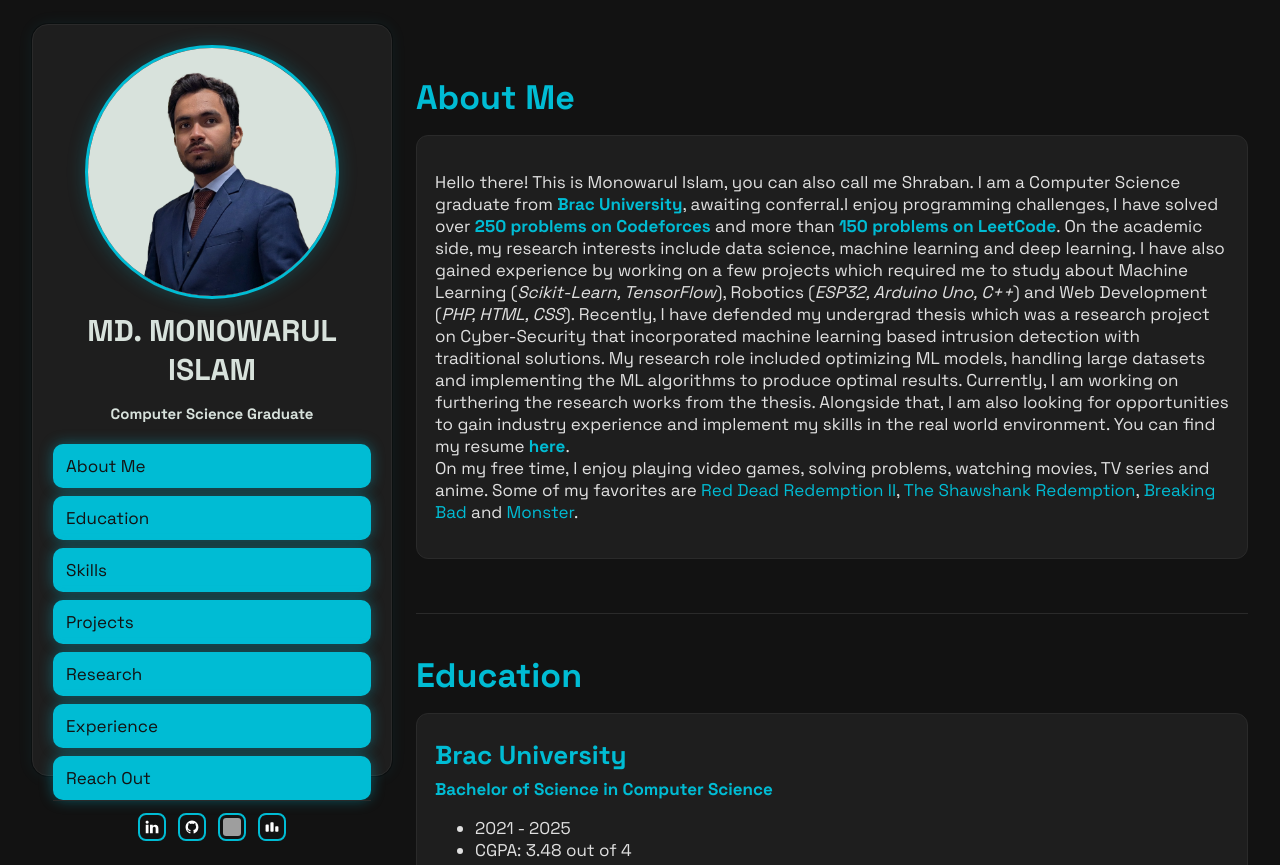
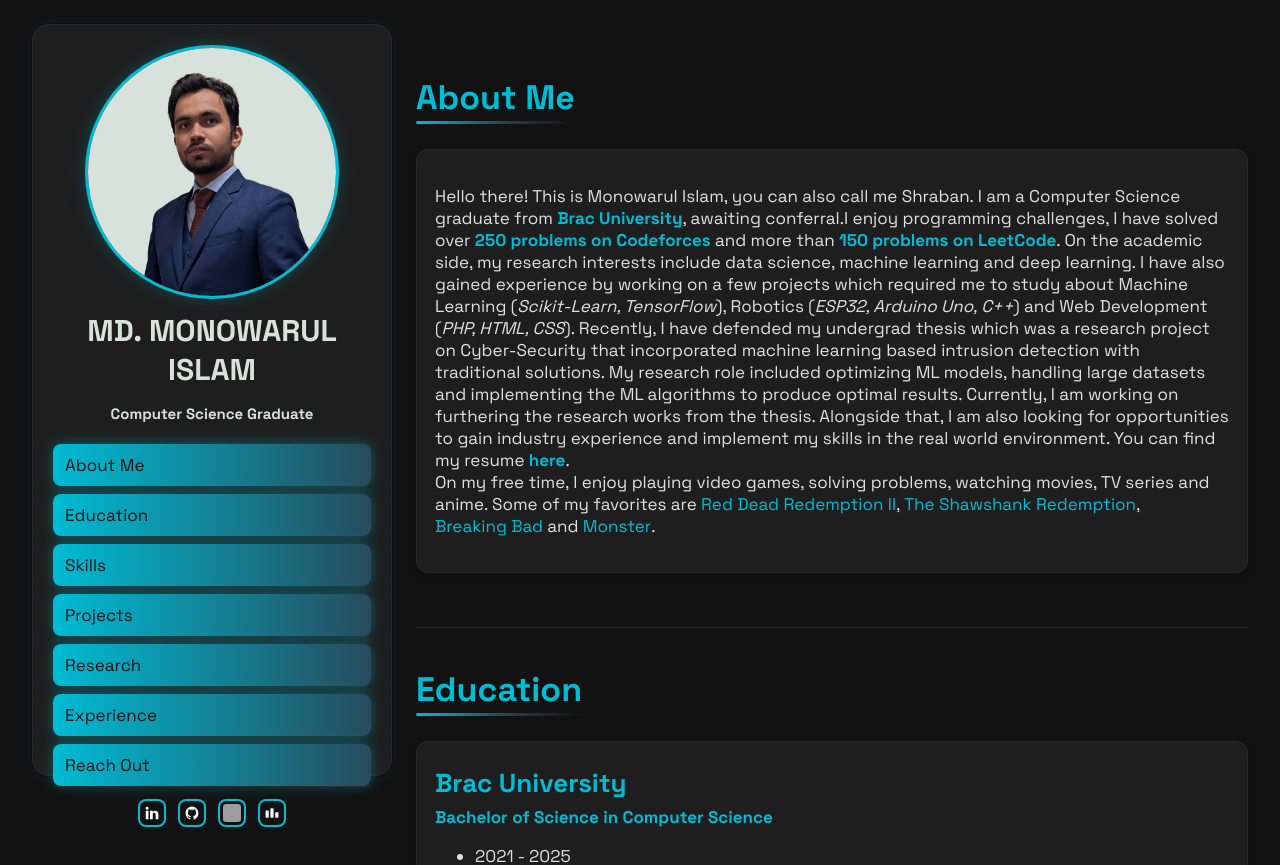
Before and after one commit to mi-shraban/portfolio-nextjs, a Next.js app: page / in a window 1280 px wide. Shown: the top 865 px of the page. Built offline with nearby package versions, Linux system fonts and the light colour scheme; grey boxes are pictures that could not be loaded.

Commit message:
Multiple visual upgrades/updates using gradients (cyan to darkcyan to transparent)

```diff
--- a/app/globals.css
+++ b/app/globals.css
@@ -6,6 +6,7 @@
 	--primary: #00bcd4;
 	--primary-2: #0097a7;
 	--border: #2a2a2a;
+	--darkeraccent: #264B5D
 }
 
 * { box-sizing: border-box; }
@@ -18,10 +19,60 @@
 }
 
 /* Prevent background scrolling when mobile menu is open */
-body.no-scroll { overflow: hidden; }
+body.no-scroll {
+	overflow: hidden;
+}
 
-a { color: var(--primary); text-decoration: none; transition: color .2s ease; }
-a:hover { color: var(--primary-2); }
+a {
+	color: var(--primary);
+	text-decoration: none;
+	transition: color .2s ease;
+}
+
+.as_link {
+	display: inline-block;
+	transition: transform 0.3s ease;
+}
+
+.as_link:hover {
+	transform: translateY(-2px);
+}
+
+.ab_link{
+	font-weight: bold;
+	position: relative;
+	display: inline-block;
+}
+
+.ab_link::after {
+	content: '';
+	position: absolute;
+	bottom: -2px;
+	left: 0;
+	width: 0;
+	height: 2px;
+	background: linear-gradient(90deg, var(--primary), var(--darkeraccent));
+	transition: width 0.4s cubic-bezier(0.4, 0, 0.2, 1);
+}
+
+.ab_link:hover::after {
+	color: var(--primary);
+	width: 100%;
+}
+
+.proj_link {
+	color: var(--primary);
+	font-size: 17px;
+	font-weight: normal;
+	font-style: italic;
+	margin-right: 10px;
+	text-decoration: underline;
+	transition: color 0.2s ease;
+}
+
+.proj_link:hover {
+	font-weight: bold;
+}
 
 /* Layout */
 .shell {
@@ -48,6 +99,10 @@
 	box-shadow: 0 0 0 1px rgba(0,0,0,0.35), 0 0 16px rgba(0,188,212,0.08);
 }
 
+.sidebar h2::after {
+	display: none;
+}
+
 .profile {
 	display: grid;
 	place-items: center;
@@ -68,7 +123,8 @@
 
 .profilePic img {
 	border-radius: 50%;
-	width: 100%; height: auto;
+	width: 100%;
+	height: auto;
 	object-fit: cover;
 	background: #d8e2dc;
 }
@@ -84,10 +140,6 @@
 	font-size: 15px;
 }
 
-.ab_link{
-	font-weight: bold;
-}
-
 .nav {
 	display: grid;
 	gap: 8px;
@@ -95,20 +147,19 @@
 
 .nav a {
 	padding: 10px 12px;
-	border-radius: 10px;
+	border-radius: 8px;
 	color: #d8e2dc;
-	border: 1px solid transparent;
 	transition: background .2s ease, color .2s ease, box-shadow .3s ease, transform .12s ease-in-out;
 }
 
 .nav a:hover {
-	background: var(--primary);
+	background: linear-gradient(90deg, var(--primary), var(--darkeraccent));
 	color: var(--bg);
 	transform: translateY(-1px);
 }
 
 .nav a.active {
-	background: var(--primary);
+	background: linear-gradient(90deg, var(--primary), var(--darkeraccent));
 	color: var(--bg);
 	box-shadow: 0 0 14px rgba(0,188,212,.4);
 }
@@ -135,27 +186,53 @@
 }
 
 /* Mobile hamburger hidden by default (desktop) */
-.hamburger { display: none; }
+.hamburger {
+	display: none;
+}
+
 /* Mobile slide-out nav hidden by default (desktop) */
-.mobileNav { display: none; }
+.mobileNav {
+	display: none;
+}
+
 /* Mobile overlay hidden by default (desktop) */
-.mobileOverlay { display: none; }
+.mobileOverlay {
+	display: none;
+}
 
 /* Main */
-.main { padding: 12px 0; }
+.main {
+	padding: 12px 0;
+}
 
 .section {
 	padding: 40px 0;
 	border-bottom: 1px solid var(--border);
 }
 
-.section:last-child { border-bottom: none; }
+.section:last-child {
+	border-bottom: none;
+}
 
 h2 {
     color: var(--primary);
     font-family: var(--font-display), var(--font-sans), system-ui, -apple-system, Segoe UI, Roboto, Helvetica, Arial, 'Apple Color Emoji', 'Segoe UI Emoji';
     font-size: 34px;
     margin: 0 0 16px;
+	position: relative;
+	display: inline-block;
+}
+
+h2::after {
+	content: '';
+	position: absolute;
+	bottom: -5px;
+	left: 0;
+	width: 100%;
+	height: 3px;
+	background: linear-gradient(90deg, var(--primary), var(--darkeraccent), transparent);
+	border-radius: 2px;
+	animation: expandWidth 0.8s ease-out;
 }
 
 h3 {
@@ -177,6 +254,7 @@
     font-family: var(--font-display), var(--font-sans), system-ui, -apple-system, Segoe UI, Roboto, Helvetica, Arial, 'Apple Color Emoji', 'Segoe UI Emoji';
 }
 
+/* Enhanced card animations */
 .card {
 	background: var(--panel);
 	border-radius: 12px;
@@ -184,15 +262,48 @@
 	padding: 18px;
 	margin: 14px 0;
 	position: relative;
+	transition: all 0.4s cubic-bezier(0.4, 0, 0.2, 1);
+	box-shadow: 0 2px 8px rgba(0,0,0,0.2);
+	overflow: hidden;
 }
 
-/* Glowing border animation */
+/* Shimmer effect on card */
+.card::before {
+	content: '';
+	position: absolute;
+	top: 0;
+	left: -100%;
+	width: 100%;
+	height: 100%;
+	background: linear-gradient(90deg, transparent, rgba(0,188,212,0.15), transparent);
+	transition: left 1s ease;
+	pointer-events: none;
+}
+
+.card:hover::before {
+	left: 100%;
+}
+
+/* Card hover state */
+.card:hover {
+	/*transform: translateY(-6px);*/
+	box-shadow:
+		0 12px 24px rgba(0,188,212,0.25),
+		0 0 20px rgba(0,188,212,0.15),
+		inset 0 1px 0 rgba(255,255,255,0.1);
+	border-color: rgba(0,188,212,0.5);
+}
+
+/* Pulsing glow animation (optional - only activates on hover) */
 @keyframes glowPulse {
-	0% { box-shadow: 0 0 0 rgba(0,188,212,0.0), inset 0 0 0 rgba(0,188,212,0); }
-	50% { box-shadow: 0 0 16px rgba(0,188,212,0.35), inset 0 0 10px rgba(0,188,212,0.15); }
-	100% { box-shadow: 0 0 0 rgba(0,188,212,0.0), inset 0 0 0 rgba(0,188,212,0); }
+	0% { box-shadow: 0 12px 24px rgba(0,188,212,0.25), 0 0 20px rgba(0,188,212,0.15), inset 0 1px 0 rgba(255,255,255,0.1); }
+	50% { box-shadow: 0 12px 24px rgba(0,188,212,0.35), 0 0 30px rgba(0,188,212,0.25), inset 0 1px 0 rgba(255,255,255,0.15); }
+	100% { box-shadow: 0 12px 24px rgba(0,188,212,0.25), 0 0 20px rgba(0,188,212,0.15), inset 0 1px 0 rgba(255,255,255,0.1); }
 }
-.card:hover { animation: glowPulse 1.5s ease-in-out infinite; }
+
+.card:hover {
+	animation: glowPulse 3s ease-in-out infinite;
+}
 
 .btn {
 	display: inline-block;
@@ -326,19 +437,6 @@
 	transition: transform .2s ease, box-shadow .2s ease;
 }
 
-.proj_link {
-	color: var(--primary);
-	font-size: 17px;
-	font-weight: normal;
-	font-style: italic;
-	margin-right: 10px;
-	text-decoration: underline;
-}
-
-.proj_link:hover {
-
-}
-
 .link_icon {
 	font-size: 1em;
 	font-variant-emoji: text;
@@ -387,12 +485,31 @@
 }
 
 @media (orientation: portrait) {
-	.shell { grid-template-columns: 1fr; padding: 16px; }
-	.sidebar { position: static; height: auto; }
-	.grid2 { grid-template-columns: 1fr; }
-	.cfList { grid-template-columns: 1fr; }
-	.project { flex-direction: column; }
-	.projectThumb { width: 100%; }
+	.shell {
+		grid-template-columns: 1fr;
+		padding: 16px;
+	}
+	.sidebar {
+		position: static;
+		height: auto;
+	}
+
+	.sidebar h2::after {
+		display: none;
+	}
+
+	.grid2 {
+		grid-template-columns: 1fr;
+	}
+	.cfList {
+		grid-template-columns: 1fr;
+	}
+	.project {
+		flex-direction: column;
+	}
+	.projectThumb {
+		width: 100%;
+	}
 	/* Mobile hamburger button (top-right) */
 	.hamburger {
 		display: inline-flex;
@@ -469,16 +586,31 @@
 		z-index: 88;
 		pointer-events: none;
 	}
-	.mobileOverlay.show { opacity: 1; pointer-events: auto; }
+	.mobileOverlay.show {
+		opacity: 1;
+		pointer-events: auto;
+	}
 	.link_icon {
 		transform: rotate(0deg);
 	}
 }
 
 /* Reach Out form */
-.formRow { display:flex; gap: 20px; flex-wrap: wrap; }
-.formGroup { flex: 1; min-width: 220px; }
-label { font-weight: 600; color: var(--primary); display:block; margin-bottom: 6px; }
+.formRow {
+	display:flex;
+	gap: 20px;
+	flex-wrap: wrap;
+}
+.formGroup {
+	flex: 1;
+	min-width: 220px;
+}
+label {
+	font-weight: 600;
+	color: var(--primary);
+	display:block;
+	margin-bottom: 6px;
+}
 input[type="text"], input[type="email"], textarea {
 	width: 100%;
 	padding: 12px;
@@ -488,4 +620,7 @@
 	color: var(--text);
 	font-size: 15px;
 }
-input:focus, textarea:focus { outline: none; border-color: var(--primary); }
+input:focus, textarea:focus {
+	outline: none;
+	border-color: var(--primary);
+}
--- a/components/sections/AboutMe.tsx
+++ b/components/sections/AboutMe.tsx
@@ -5,28 +5,42 @@
         <section id="aboutme" className="section">
             <h2>About Me</h2>
                 <div className="card">
-                    <p>Hello there! This is Monowarul Islam, you can also call me Shraban. I am a Computer Science graduate
-                        from <a href="https://bracu.ac.bd" className="ab_link" target="_blank">Brac University</a>, awaiting
-                        conferral.I enjoy programming challenges, I have solved over <a className="ab_link" href="/cfsolves"
-                                                                                        target="_blank">250 problems on Codeforces </a>
-                        and more than <a href="https://leetcode.com/u/xordan77/" className="ab_link" target="_blank">150 problems on LeetCode</a>.
+                    <p>Hello there! This is Monowarul Islam, you can also call me Shraban. I am a Computer Science
+                        graduate
+                        from <a href="https://bracu.ac.bd" className="ab_link" target="_blank">Brac University</a>,
+                        awaiting
+                        conferral.I enjoy programming challenges, I have solved over <a className="ab_link"
+                                                                                        href="/cfsolves"
+                                                                                        target="_blank">250 problems on
+                            Codeforces</a>
+                        <span> </span>and more than <a href="https://leetcode.com/u/xordan77/" className="ab_link"
+                                                       target="_blank">150 problems on LeetCode</a>.
                         On the academic side, my research interests include data science, machine learning and deep
-                        learning. I have also gained experience by working on a few projects which required me to study about Machine
+                        learning. I have also gained experience by working on a few projects which required me to study
+                        about Machine
                         Learning (<i>Scikit-Learn, TensorFlow</i>), Robotics (<i>ESP32, Arduino Uno, C++</i>) and Web
                         Development (<i>PHP, HTML, CSS</i>). Recently, I have defended my undergrad thesis
-                        which was a research project on Cyber-Security that incorporated machine learning based intrusion
-                        detection with traditional solutions. My research role included optimizing ML models, handling large datasets
-                        and implementing the ML algorithms to produce optimal results. Currently, I am working on furthering the
-                        research works from the thesis. Alongside that, I am also looking for opportunities to gain industry
-                        experience and implement my skills in the real world environment. You can find my resume <a className="ab_link"
-                                                                                                                    href={resumePdf} target="_blank">here</a>.
+                        which was a research project on Cyber-Security that incorporated machine learning based
+                        intrusion
+                        detection with traditional solutions. My research role included optimizing ML models, handling
+                        large datasets
+                        and implementing the ML algorithms to produce optimal results. Currently, I am working on
+                        furthering the
+                        research works from the thesis. Alongside that, I am also looking for opportunities to gain
+                        industry
+                        experience and implement my skills in the real world environment. You can find my resume <a
+                            className="ab_link"
+                            href={resumePdf} target="_blank">here</a>.
                         <br/>
                         On my free time, I enjoy playing video games, solving problems, watching movies, TV series and
-                        anime. Some of my favorites are
-                        <a href="https://www.imdb.com/title/tt6161168/" target="_blank"> Red Dead Redemption II</a>,
-                        <a href="https://www.imdb.com/title/tt0111161/" target="_blank"> The Shawshank Redemption</a>,
-                        <a href="https://www.imdb.com/title/tt0903747/" target="_blank"> Breaking Bad</a> and
-                        <a href="https://www.imdb.com/title/tt0434706/" target="_blank"> Monster</a>.
+                        anime. Some of my favorites are <span> </span>
+                        <a href="https://www.imdb.com/title/tt6161168/" className="as_link" target="_blank">Red Dead
+                            Redemption II</a>,<span> </span>
+                        <a href="https://www.imdb.com/title/tt0111161/" className="as_link" target="_blank">The
+                            Shawshank Redemption</a>,<span> </span>
+                        <a href="https://www.imdb.com/title/tt0903747/" className="as_link" target="_blank">Breaking
+                            Bad</a> and <span> </span>
+                        <a href="https://www.imdb.com/title/tt0434706/" className="as_link" target="_blank">Monster</a>.
                     </p>
                 </div>
         </section>
```
